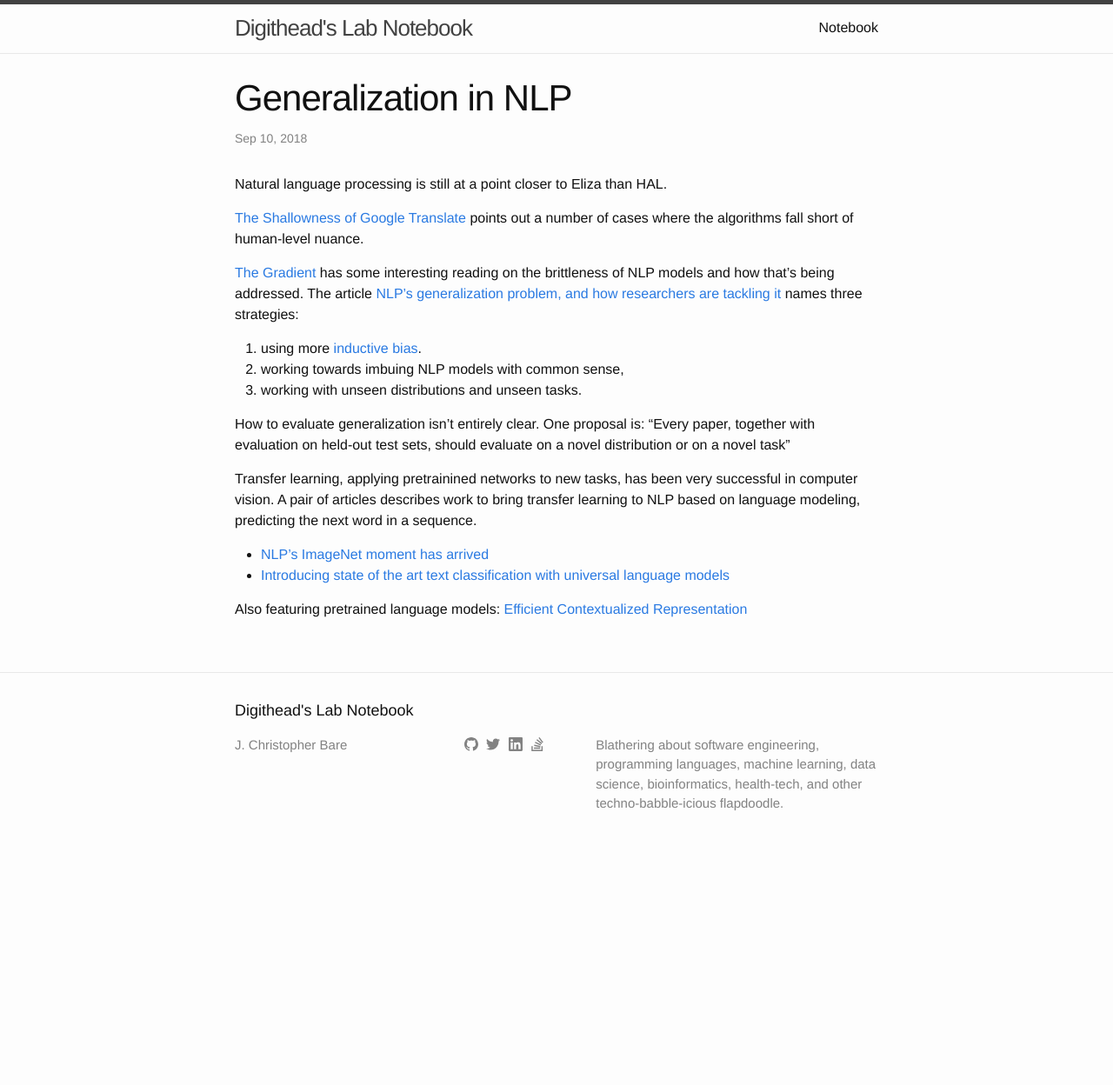
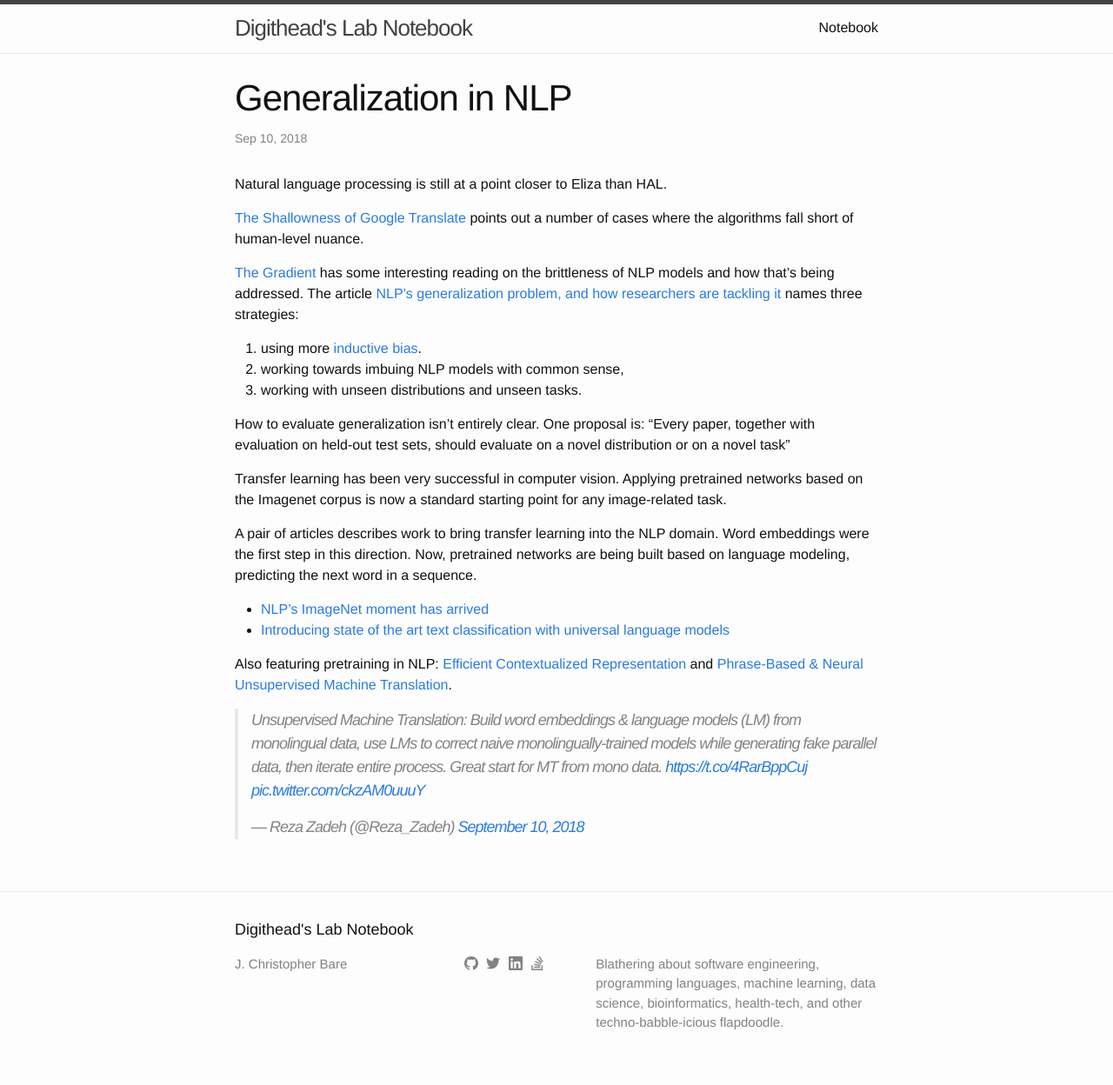
Before and after one commit to cbare/cbare.github.io, a Jekyll site: the page built from _posts/2018-09-07-nlp-generalization.md, in a window 1280 px wide. Shown: the whole page at 87% size. Built offline with Jekyll 4.4.1, drawn with Linux system fonts in a browser that asks for light colours; comment, search, counter and statistics services are not loaded; before the commit the page ends 996 px from its top, so only the background shows below that.

Commit message:
add tweet to nlp-generalization

```diff
--- a/_posts/2018-09-07-nlp-generalization.md
+++ b/_posts/2018-09-07-nlp-generalization.md
@@ -17,12 +17,17 @@ Natural language processing is still at a point closer to Eliza than HAL.
 
 How to evaluate generalization isn't entirely clear. One proposal is: "Every paper, together with evaluation on held-out test sets, should evaluate on a novel distribution or on a novel task"
 
-Transfer learning, applying pretrainined networks to new tasks, has been very successful in computer vision. A pair of articles describes work to bring transfer learning to NLP based on language modeling, predicting the next word in a sequence.
+Transfer learning has been very successful in computer vision. Applying pretrained networks based on the Imagenet corpus is now a standard starting point for any image-related task.
+
+A pair of articles describes work to bring transfer learning into the NLP domain. Word embeddings were the first step in this direction. Now, pretrained networks are being built based on language modeling, predicting the next word in a sequence.
 
 * [NLP's ImageNet moment has arrived][2]
 * [Introducing state of the art text classification with universal language models][3]
 
-Also featuring pretrained language models: [Efficient Contextualized Representation][4]
+Also featuring pretraining in NLP: [Efficient Contextualized Representation][4] and [Phrase-Based & Neural Unsupervised Machine Translation][8].
+
+<blockquote class="twitter-tweet" data-lang="en"><p lang="en" dir="ltr">Unsupervised Machine Translation: Build word embeddings &amp; language models (LM) from monolingual data, use LMs to correct naive monolingually-trained models while generating fake parallel data, then iterate entire process. Great start for MT from mono data. <a href="https://t.co/4RarBppCuj">https://t.co/4RarBppCuj</a> <a href="https://t.co/ckzAM0uuuY">pic.twitter.com/ckzAM0uuuY</a></p>&mdash; Reza Zadeh (@Reza_Zadeh) <a href="https://twitter.com/Reza_Zadeh/status/1039297349221117952?ref_src=twsrc%5Etfw">September 10, 2018</a></blockquote>
+<script async src="https://platform.twitter.com/widgets.js" charset="utf-8"></script>
 
 
 [1]: https://thegradient.pub/frontiers-of-generalization-in-natural-language-processing/
```
Also changed, not shown: other parts of _posts/2018-09-07-nlp-generalization.md (+1 -0 lines).
